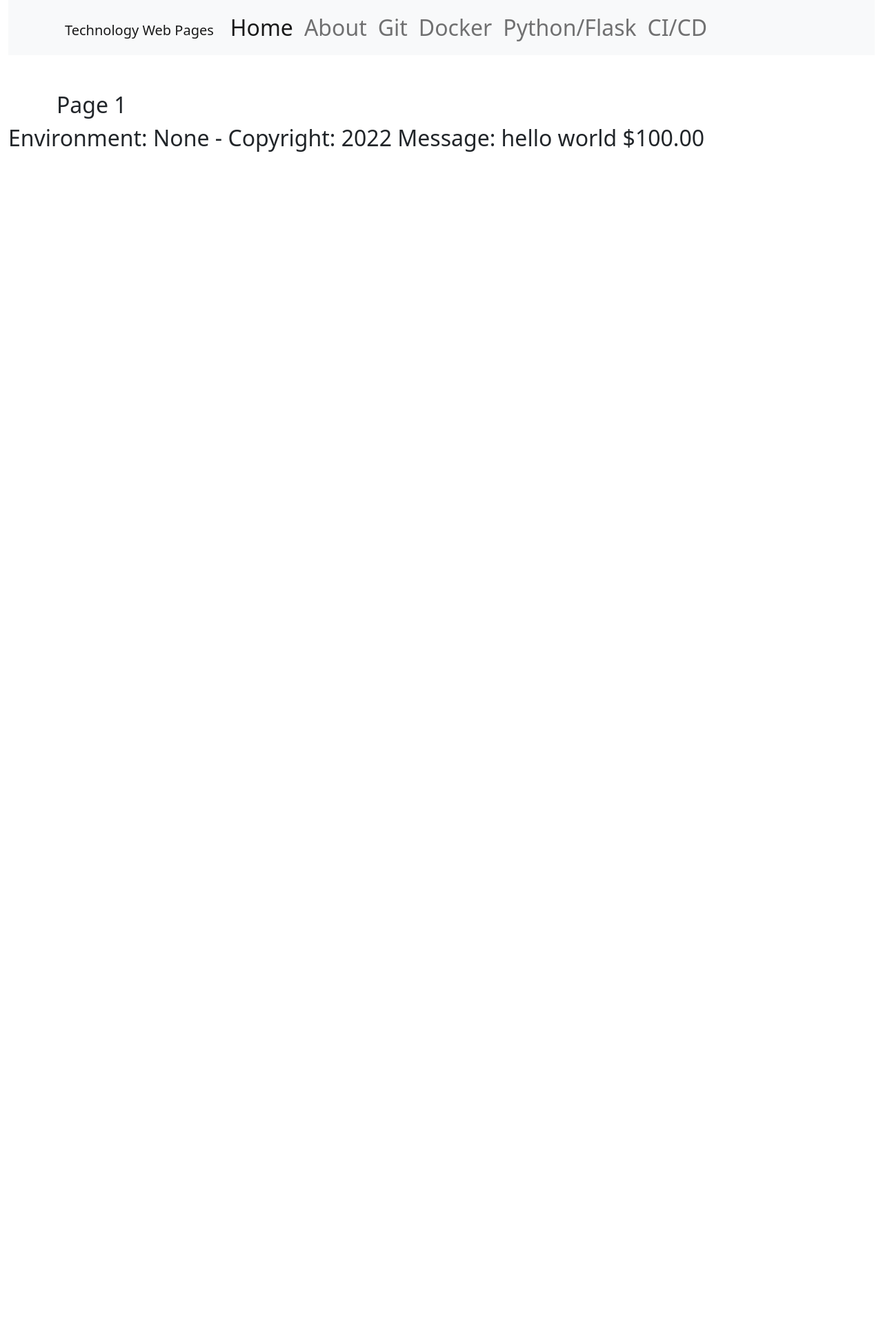
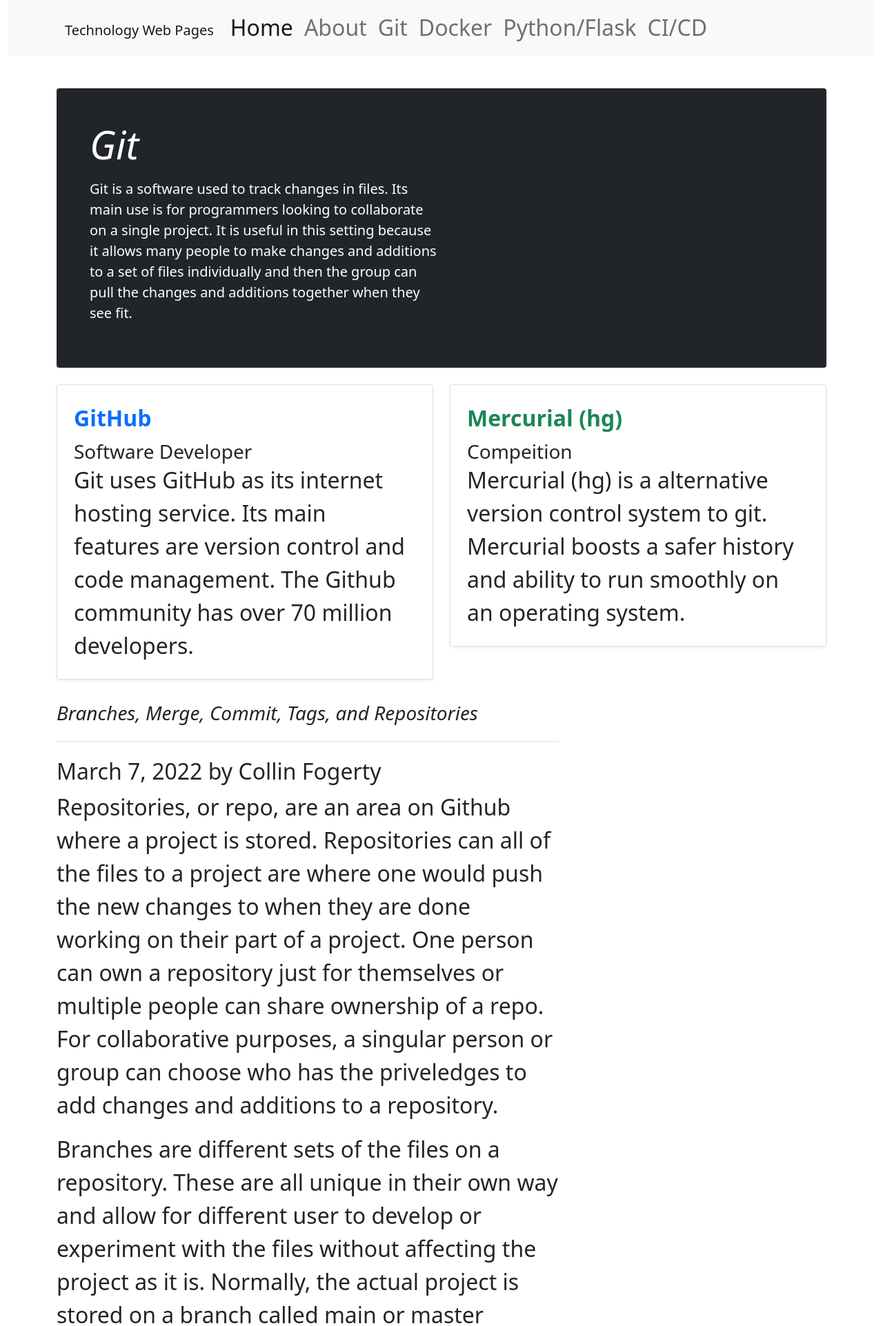
Before and after one commit to collinf14/Project1, a Flask app: page /page1 in a window 1280 px wide. Shown: the top 1922 px of the page at 69% size. Before the commit the page ends 220 px from the top, so only its background shows below. Run offline with Flask 2, Linux system fonts and the light colour scheme.

Commit message:
git page complete

```diff
--- a/app/simple_pages/templates/page1.html
+++ b/app/simple_pages/templates/page1.html
@@ -1,4 +1,77 @@
 {% extends "base.html" %}
 {% block content %}
-    Page 1
+    <div class="p-4 p-md-5 mb-4 text-white rounded bg-dark">
+        <div class="col-md-6 px-0">
+            <h1 class="display-4 fst-italic">Git</h1>
+            <p class="lead my-3"> Git is a software used to track changes in files. Its main use is for programmers looking to collaborate on a single project. It is useful in this setting because it allows many people to make changes and additions to a set of files individually and then the group can pull the changes and additions together when they see fit.</p>
+        </div>
+    </div>
+    <div class="row mb-2">
+        <div class="col-md-6">
+            <div class="row g-0 border rounded overflow-hidden flex-md-row mb-4 shadow-sm h-md-250 position-relative">
+                <div class="col p-4 d-flex flex-column position-static">
+                    <strong class="d-inline-block mb-2 text-primary">GitHub</strong>
+                    <h3 class="mb-0">Software Developer</h3>
+                    <p class="card-text mb-auto">Git uses GitHub as its internet hosting service. Its main features are
+                        version control and code management. The Github community has over 70 million developers.</p>
+                </div>
+
+            </div>
+        </div>
+        <div class="col-md-6">
+            <div class="row g-0 border rounded overflow-hidden flex-md-row mb-4 shadow-sm h-md-250 position-relative">
+                <div class="col p-4 d-flex flex-column position-static">
+                    <strong class="d-inline-block mb-2 text-success">Mercurial (hg)</strong>
+                    <h3 class="mb-0">Compeition</h3>
+                    <p class="mb-auto">Mercurial (hg) is a alternative version control system to git. Mercurial boosts a
+                        safer history and ability to run smoothly on an operating system.</p>
+                </div>
+            </div>
+        </div>
+    </div>
+    <div class="row g-5">
+        <div class="col-md-8">
+            <h3 class="pb-4 mb-4 fst-italic border-bottom">
+                Branches, Merge, Commit, Tags, and Repositories
+            </h3>
+
+            <article class="blog-post">
+                <h2 class="blog-post-title">March 7, 2022 by Collin Fogerty</h2>
+
+                <p>
+                    Repositories, or repo, are an area on Github where a project is stored. Repositories can all of the files to a
+                    project are where one would push the new changes to when they are done working on their part of a project.
+                    One person can own a repository just for themselves or multiple people can share ownership of a repo.
+                    For collaborative purposes, a singular person or group can choose who has the priveledges to add changes and
+                    additions to a repository.
+                </p>
+                <p>
+                    Branches are different sets of the files on a repository. These are all unique in their own way and allow
+                    for different user to develop or experiment with the files without affecting the project as it is. Normally,
+                    the actual project is stored on a branch called main or master without users creating the other branches
+                    in order to implement their changes.
+                </p>
+                <p>
+                    A merge is bringing two branches of files together to create a single branch. This is a very useful command
+                    when a group is all working to different parts of a project on their own branches. Once they are all finished they
+                    can merge their branches and bring the whole project together.
+                </p>
+                <p>
+                    Commits are revisions to a file or set of files in a project. Commits are used to push code to a certain branch
+                    within a project. Commits allow to a user to update and save their files at any point in the process of
+                    creating a project. A user can make commit the whole project in one go or do as many commits as they like along the
+                    way. Commits also allow the user to keep a history of how the project has come along so that they can go back to a
+                    certian point if they feel the need to.
+                </p>
+                <p>
+                    Tags are messages added to commits. These messages allow the user to mark why they are making a commit
+                    in any way they deem necessary. Tags allow for a user to go through their version history and have an idea
+                    of what was going on at the point of every commit.
+                </p>
+
+
+            </article>
+        </div>
+    </div>
+
 {% endblock %}
--- a/app/templates/base.html
+++ b/app/templates/base.html
@@ -11,7 +11,7 @@
     {% block head %}
         <link rel="stylesheet" href="{{ url_for('static', filename='css/style.css') }}"/>
 
-        <title>{% block title %}{% endblock %}This is {{ name }} Website</title>
+        <title>{% block title %}{% endblock %}Technology Web Pages - Fogerty</title>
     {% endblock %}
 
 </head>
```
